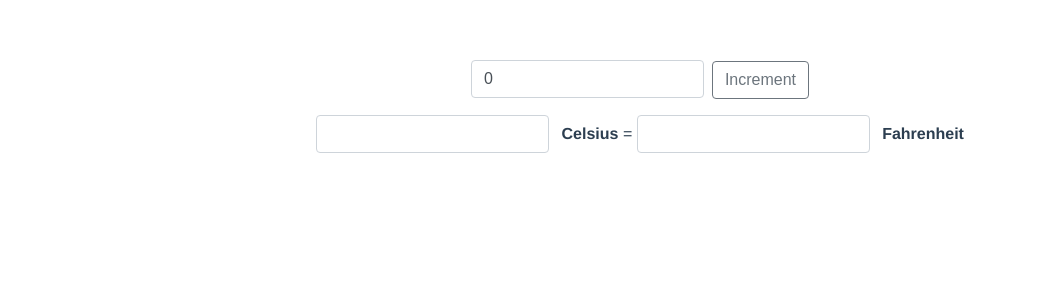
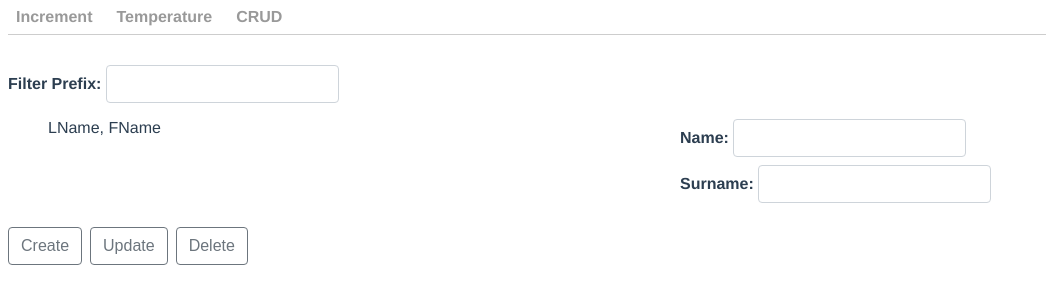
Before and after one commit to zanderi/vue-7gui, a Vue app: page /#/crud in a window 1280 px wide. Before the commit this address led to /. Shown: the top 304 px of the page, without its empty margins (0-1046 px from the left). Built offline with nearby package versions, Linux system fonts and the light colour scheme.

Commit message:
updated components added a router and navigation with global sass files

```diff
--- a/package.json
+++ b/package.json
@@ -10,11 +10,13 @@
   "dependencies": {
     "core-js": "^3.4.4",
     "vue": "^2.6.10",
+    "vue-router": "^3.1.3",
     "vuex": "^3.1.2"
   },
   "devDependencies": {
     "@vue/cli-plugin-babel": "^4.1.0",
     "@vue/cli-plugin-eslint": "^4.1.0",
+    "@vue/cli-plugin-router": "^4.1.0",
     "@vue/cli-plugin-vuex": "^4.1.0",
     "@vue/cli-service": "^4.1.0",
     "babel-eslint": "^10.0.3",
--- a/src/App.vue
+++ b/src/App.vue
@@ -1,23 +1,17 @@
 <template>
   <div id="app">
-    <increment></increment>
-    <Celsius></Celsius>
-    =
-    <Fahrenheit></Fahrenheit>
+    <navigation />
+    <router-view />
   </div>
 </template>
 
 <script>
-import Celsius from './components/celsius'
-import Fahrenheit from './components/fahrenheit'
-import Increment from "./components/increment";
+import navigation from './components/navigation'
 
 export default {
   name: 'app',
   components: {
-    Increment,
-    Celsius,
-    Fahrenheit
+    navigation
   }
 }
 </script>
@@ -30,9 +24,7 @@
     font-family: 'Avenir', Helvetica, Arial, sans-serif;
     -webkit-font-smoothing: antialiased;
     -moz-osx-font-smoothing: grayscale;
-    text-align: center;
     color: #2c3e50;
-    margin-top: 60px;
   }
   label{
     font-weight: bold;
@@ -49,7 +41,4 @@
     border-radius: .25rem;
     margin-right:.5rem;
   }
-  .row{
-    margin-bottom: 1rem;
-  }
 </style>
--- /dev/null
+++ b/src/assets/styles/global.scss
@@ -0,0 +1,55 @@
+*, ::after, ::before{
+    box-sizing: border-box;
+}
+.row{
+    margin-bottom: 1rem;
+    display: flex;
+    flex-wrap: wrap;
+}
+.col-6{
+    flex:0 0 50%;
+    max-width: 50%;
+}
+.col-12{
+    flex:0 0 100%;
+    max-width: 100%;
+}
+.btn-primary-outline {
+    cursor: pointer;
+    -webkit-appearance: button;
+    display: inline-block;
+    font-weight: 400;
+    text-align: center;
+    white-space: nowrap;
+    vertical-align: middle;
+    -webkit-user-select: none;
+    -moz-user-select: none;
+    -ms-user-select: none;
+    user-select: none;
+    border: 1px solid transparent;
+    padding: .375rem .75rem;
+    font-size: 1rem;
+    line-height: 1.5;
+    border-radius: .25rem;
+    transition: color .15s ease-in-out,background-color .15s ease-in-out,border-color .15s ease-in-out,box-shadow .15s ease-in-out;
+    color: #6c757d;
+    background-color: transparent;
+    background-image: none;
+    border-color: #6c757d;
+    &:hover{
+      color: #fff;
+      background-color: #6c757d;
+      border-color: #6c757d;
+    }
+  }
+  .list-inline{
+        overflow: hidden;
+        padding:0;
+        margin:0;
+        .list-item{
+            float: left;
+            list-style: none;
+            padding-bottom: .5rem;
+            padding-right: .5rem;
+        }
+    }
--- a/src/components/increment.vue
+++ /dev/null
@@ -1,53 +0,0 @@
-<template>
-    <div class="row">
-        <input type="text" id="increment" v-model="incrementCounter">
-        <button @click="increment">Increment</button>
-    </div>
-</template>
-
-<script>
-    export default {
-        name: "increment",
-        computed: {
-          incrementCounter () {
-              return this.$store.state.incrementCount;
-          }
-        },
-        methods: {
-            increment() {
-                this.$store.commit("incrementCounter")
-            }
-        }
-    }
-</script>
-
-<style scoped lang="scss">
- button {
-     cursor: pointer;
-     -webkit-appearance: button;
-     display: inline-block;
-     font-weight: 400;
-     text-align: center;
-     white-space: nowrap;
-     vertical-align: middle;
-     -webkit-user-select: none;
-     -moz-user-select: none;
-     -ms-user-select: none;
-     user-select: none;
-     border: 1px solid transparent;
-     padding: .375rem .75rem;
-     font-size: 1rem;
-     line-height: 1.5;
-     border-radius: .25rem;
-     transition: color .15s ease-in-out,background-color .15s ease-in-out,border-color .15s ease-in-out,box-shadow .15s ease-in-out;
-     color: #6c757d;
-     background-color: transparent;
-     background-image: none;
-     border-color: #6c757d;
-     &:hover{
-          color: #fff;
-          background-color: #6c757d;
-          border-color: #6c757d;
-      }
- }
-</style>
--- /dev/null
+++ b/src/components/navigation.vue
@@ -0,0 +1,41 @@
+<template>
+	<nav>
+		<ul class="list-inline">
+			<li class="list-item">
+				<router-link to="increment">Increment</router-link>
+			</li>
+			<li class="list-item">
+				<router-link to="temperature">Temperature</router-link>
+			</li>
+			<li class="list-item">
+				<router-link to="crud">CRUD</router-link>
+			</li>
+			<li class="list-item">
+				<router-link to=""></router-link>
+			</li>
+			<li class="list-item">
+				<router-link to=""></router-link>
+			</li>
+		</ul>
+	</nav>
+</template>
+
+<script type="text/javascript">
+
+</script>
+
+<style lang="scss" scoped>
+	nav{
+		border-bottom: 1px solid #cdcdcd;
+		margin-bottom: 30px;
+		a{
+			padding:.5rem;
+			color:#999999;
+			text-decoration: none;
+			font-weight: bold;
+			&:hover{
+				color:darken(#999999,25%);
+			}
+		}
+	}
+</style>
--- a/src/main.js
+++ b/src/main.js
@@ -1,10 +1,12 @@
 import Vue from 'vue'
 import App from './App.vue'
 import store from './store'
+import router from './router'
 
 Vue.config.productionTip = false
 
 new Vue({
-  store,
-  render: h => h(App)
+	router,
+	store,
+	render: h => h(App)
 }).$mount('#app')
--- /dev/null
+++ b/src/router/index.js
@@ -0,0 +1,31 @@
+import Vue from 'vue'
+import VueRouter from 'vue-router'
+
+Vue.use(VueRouter)
+
+const routes = [
+  {
+    path: '/increment',
+    name: 'increment',
+    component: () => import ( '../views/increment')
+  },
+  {
+    path: '/temperature',
+    name: 'temperature',
+    // route level code-splitting
+    // this generates a separate chunk (about.[hash].js) for this route
+    // which is lazy-loaded when the route is visited.
+    component: () => import(/* webpackChunkName: "about" */ '../views/temperature.vue')
+  },
+  {
+    path: '/crud',
+    name: 'crud',
+    component: () => import ('../views/crud')
+  }
+]
+
+const router = new VueRouter({
+  routes
+})
+
+export default router
--- a/src/store/index.js
+++ b/src/store/index.js
@@ -7,7 +7,11 @@
   state: {
     incrementCount: 0,
     fahrenheit: '',
-    celsius: ''
+    celsius: '',
+    crud: {
+      filter: '',
+
+    }
   },
   mutations: {
     incrementCounter: (state) => {
--- /dev/null
+++ b/src/views/crud.vue
@@ -0,0 +1,74 @@
+<template>
+    <div class="row">
+        <div class="col-12">
+            <label>Filter Prefix: <input type="text" v-model="filter" /></label>
+        </div>
+        <div class="col-6">
+            <ul class="list-unstyled">
+                <li class="list-item">LName, FName</li>
+            </ul>
+        </div>
+        <div class="col-6">
+            <ul class="list-unstyled">
+                <li class="list-item">
+                    <label>
+                        Name: <input type="text">
+                    </label>
+                </li>
+                <li class="list-item">
+                    <label>
+                        Surname: <input type="text">
+                    </label>
+                </li>
+            </ul>
+        </div>
+        <div class="col-12">
+            <ul class="list-inline">
+                <li class="list-item">
+                    <button class="btn btn-primary-outline">Create</button>
+                </li>
+                <li class="list-item">
+                    <button class="btn btn-primary-outline">Update</button>
+                </li>
+                <li class="list-item">
+                    <button class="btn btn-primary-outline">Delete</button>
+                </li>
+            </ul>
+        </div>
+    </div>
+</template>
+
+<script>
+    export default {
+        name: "crud",
+        computed: {
+            filter () {
+                return this.$store.state.crud.filter;
+            }
+        }
+    }
+</script>
+
+<style scoped lang="scss">
+    .list-unstyled{
+        .list-item{
+            list-style: none;
+            padding-bottom: .5rem;
+        }
+    }
+    .list-inline{
+        overflow: hidden;
+        padding:0;
+        margin:0;
+        .list-item{
+            float: left;
+            list-style: none;
+            padding-bottom: .5rem;
+            padding-right: .5rem;
+        }
+    }
+    .btn{
+        width:100%;
+
+    }
+</style>
--- /dev/null
+++ b/src/views/increment.vue
@@ -0,0 +1,28 @@
+<template>
+    <div class="comp-increment row">
+        <input type="text" id="increment" v-model="incrementCounter">
+        <button @click="increment" class="btn-primary-outline">Increment</button>
+    </div>
+</template>
+
+<script>
+    export default {
+        name: "increment",
+        computed: {
+          incrementCounter () {
+              return this.$store.state.incrementCount;
+          }
+        },
+        methods: {
+            increment() {
+                this.$store.commit("incrementCounter")
+            }
+        }
+    }
+</script>
+
+<style scoped lang="scss">
+    .comp-increment{
+        justify-content: center;
+    }
+</style>
--- /dev/null
+++ b/src/views/temperature.vue
@@ -0,0 +1,25 @@
+<template>
+	<div>
+		<celsius></celsius>
+    =
+    <fahrenheit></fahrenheit>
+	</div>
+</template>
+
+<script type="text/javascript">
+import fahrenheit from '@/components/fahrenheit'
+import celsius from '@/components/celsius'
+
+export default {
+	name: 'temperature',
+	components: {
+		fahrenheit,
+		celsius
+	}
+}
+
+</script>
+
+<style scoped lang="scss">
+
+</style>
--- /dev/null
+++ b/vue.config.js
@@ -0,0 +1,11 @@
+module.exports = {
+    css: {
+        loaderOptions: {
+            sass: {
+                prependData: `
+                @import "~@/assets/styles/global.scss";
+                `
+            }
+        }
+    }
+}
```
Also changed, not shown: 1 other file (tests, documents, lock files or other folders).
